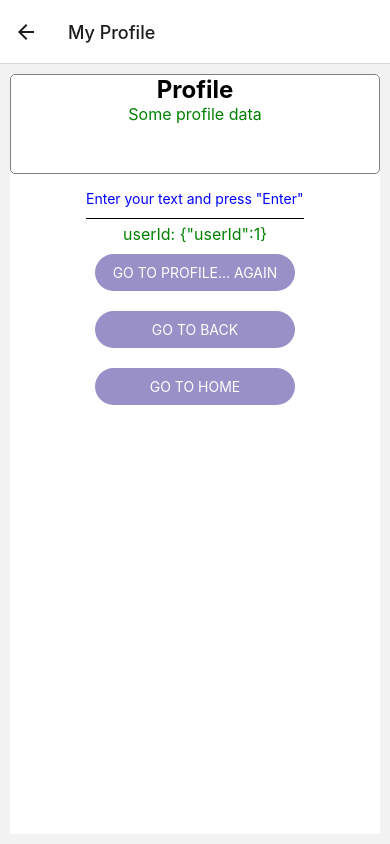
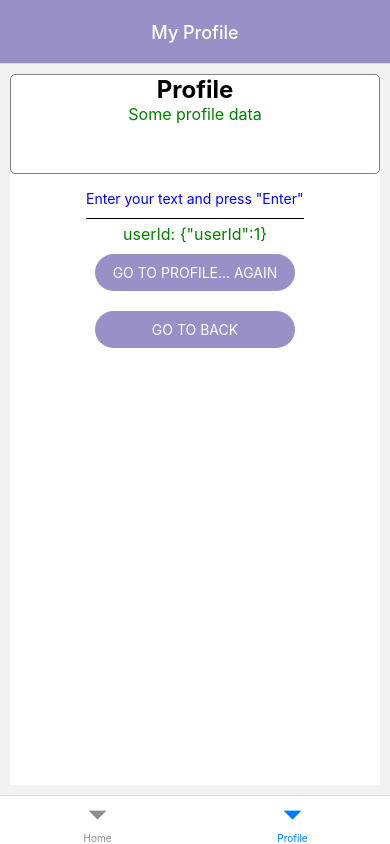
Before and after one commit to Inna3112/react-native-project, a React Native app: screen /Profile in a window 390 px wide. Built offline with nearby package versions, Linux system fonts and the light colour scheme.

Commit message:
BottomTab added

```diff
--- a/package.json
+++ b/package.json
@@ -10,6 +10,8 @@
     "lint": "eslint . --ext .js,.jsx,.ts,.tsx"
   },
   "dependencies": {
+    "@react-navigation/bottom-tabs": "^6.0.9",
+    "@react-navigation/drawer": "^6.1.8",
     "@react-navigation/native": "^6.0.6",
     "@react-navigation/native-stack": "^6.2.5",
     "@react-navigation/stack": "^6.0.11",
--- a/src/App.tsx
+++ b/src/App.tsx
@@ -11,33 +11,17 @@
 import React from 'react';
 import {View} from 'react-native';
 import {appStyles} from './AppStyles';
-import {ProfileScreen} from './screens/Profile/ProfileScreen';
-import {HomeScreen} from './screens/Home/HomeScreen';
 import {NavigationContainer} from '@react-navigation/native';
-import {RootStackParamList} from './types';
-import {CreatePostScreen} from './screens/CreatePost/CreatePostScreen';
-import {createNativeStackNavigator} from '@react-navigation/native-stack';
-
-export const RootStack = createNativeStackNavigator<RootStackParamList>();
+import {BottomTabNavigator} from './navigation/TabNavigator';
+// import {BottomTabNavigator} from './navigation/TabNavigator';
 
 const App = () => {
   return (
     <View style={appStyles.container}>
       <NavigationContainer>
-        <RootStack.Navigator initialRouteName={'Home'}>
-          <RootStack.Screen
-            name={'Home'}
-            component={HomeScreen}
-            options={{title: 'Home'}}
-          />
-          <RootStack.Screen
-            name={'Profile'}
-            component={ProfileScreen}
-            options={{title: 'My Profile'}}
-            initialParams={{userId: 1}}
-          />
-          <RootStack.Screen name={'CreatePost'} component={CreatePostScreen} />
-        </RootStack.Navigator>
+        <BottomTabNavigator />
+        {/*<DrawerNavigator />*/}
+        {/*<MyDrawer />*/}
       </NavigationContainer>
     </View>
   );
--- /dev/null
+++ b/src/navigation/StackNavigator.tsx
@@ -0,0 +1,49 @@
+import React from 'react';
+import {HomeScreen} from '../screens/Home/HomeScreen';
+import {ProfileScreen} from '../screens/Profile/ProfileScreen';
+import {CreatePostScreen} from '../screens/CreatePost/CreatePostScreen';
+import {createNativeStackNavigator} from '@react-navigation/native-stack';
+import {HomeStackParamList, ProfileStackParamList} from '../types';
+
+const HomeStack = createNativeStackNavigator<HomeStackParamList>();
+const ProfileStack = createNativeStackNavigator<ProfileStackParamList>();
+
+export const HomeStackNavigator = () => {
+  return (
+    <HomeStack.Navigator
+      screenOptions={{
+        headerStyle: {
+          backgroundColor: '#9890C7',
+        },
+        headerTintColor: 'white',
+        headerTitleAlign: 'center',
+      }}>
+      <HomeStack.Screen
+        name={'Home'}
+        component={HomeScreen}
+        options={{title: 'Home'}}
+      />
+      <HomeStack.Screen name={'CreatePost'} component={CreatePostScreen} />
+    </HomeStack.Navigator>
+  );
+};
+
+export const ProfileStackNavigator = () => {
+  return (
+    <ProfileStack.Navigator
+      screenOptions={{
+        headerStyle: {
+          backgroundColor: '#9890C7',
+        },
+        headerTintColor: 'white',
+        headerTitleAlign: 'center',
+      }}>
+      <ProfileStack.Screen
+        name={'Profile'}
+        component={ProfileScreen}
+        options={{title: 'My Profile'}}
+        initialParams={{userId: 1}}
+      />
+    </ProfileStack.Navigator>
+  );
+};
--- /dev/null
+++ b/src/navigation/TabNavigator.tsx
@@ -0,0 +1,17 @@
+import React from 'react';
+import {createBottomTabNavigator} from '@react-navigation/bottom-tabs';
+import {HomeStackNavigator, ProfileStackNavigator} from './StackNavigator';
+import {TabParamList} from '../types';
+
+const Tab = createBottomTabNavigator<TabParamList>();
+
+export const BottomTabNavigator = () => {
+  return (
+    <Tab.Navigator
+      initialRouteName={'Home'}
+      screenOptions={{headerShown: false}}>
+      <Tab.Screen name={'Home'} component={HomeStackNavigator} />
+      <Tab.Screen name={'Profile'} component={ProfileStackNavigator} />
+    </Tab.Navigator>
+  );
+};
--- a/src/screens/Home/HomeScreen.tsx
+++ b/src/screens/Home/HomeScreen.tsx
@@ -1,27 +1,19 @@
 import React from 'react';
 import {Text, TouchableOpacity, View} from 'react-native';
 import {styles} from './HomeScreenStyles';
-import {NativeStackScreenProps} from '@react-navigation/native-stack';
-import {RootStackParamList} from '../../types';
+import {HomeScreenNavigationProp, HomeScreenRouteProp} from '../../types';
 
-type PropsType = NativeStackScreenProps<RootStackParamList, 'Home'>;
-
+// type PropsType = NativeStackScreenProps<HomeStackParamList, 'Home'>;
+type PropsType = {
+  route: HomeScreenRouteProp;
+  navigation: HomeScreenNavigationProp;
+};
 export const HomeScreen: React.FC<PropsType> = ({route, navigation}) => {
   const post = route.params?.post;
 
   return (
     <View style={styles.container}>
       <Text style={styles.text}>Home</Text>
-      <View style={styles.buttonWrapper}>
-        <TouchableOpacity
-          style={styles.button}
-          activeOpacity={0.5}
-          onPress={() =>
-            navigation.navigate({name: 'Profile', params: {userId: 11}})
-          }>
-          <Text style={styles.buttonText}>Go to Profile</Text>
-        </TouchableOpacity>
-      </View>
       <View style={styles.buttonWrapper}>
         <TouchableOpacity
           style={styles.button}
--- a/src/screens/Profile/ProfileScreen.tsx
+++ b/src/screens/Profile/ProfileScreen.tsx
@@ -74,16 +74,6 @@ export const ProfileScreen: React.FC<PropsType> = ({route, navigation}) => {
           <Text style={styles.buttonText}>Go to back</Text>
         </Pressable>
       </View>
-      <View style={styles.buttonWrapper}>
-        <Pressable
-          style={({pressed}) => [
-            {backgroundColor: pressed ? '#E6D4DE' : '#9890C7'},
-            styles.button,
-          ]}
-          onPress={() => navigation.popToTop()}>
-          <Text style={styles.buttonText}>Go to Home</Text>
-        </Pressable>
-      </View>
     </View>
   );
 };
```
Also changed, not shown: src/navigation/DrawerNavigator.tsx (added, +81 -0 lines), src/types.ts (+30 -14 lines), 1 other file (tests, documents, lock files or other folders).
